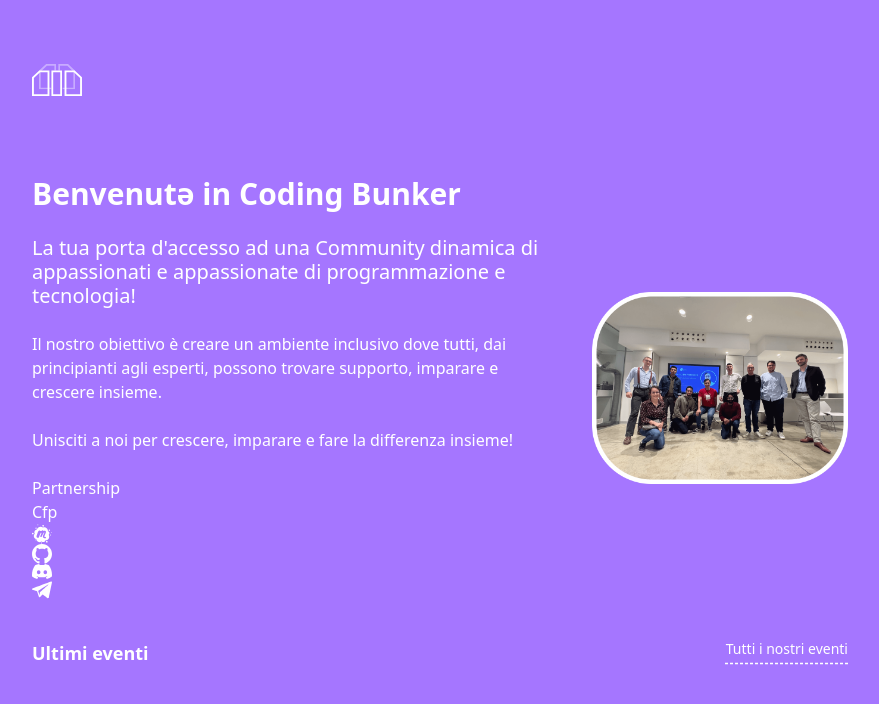
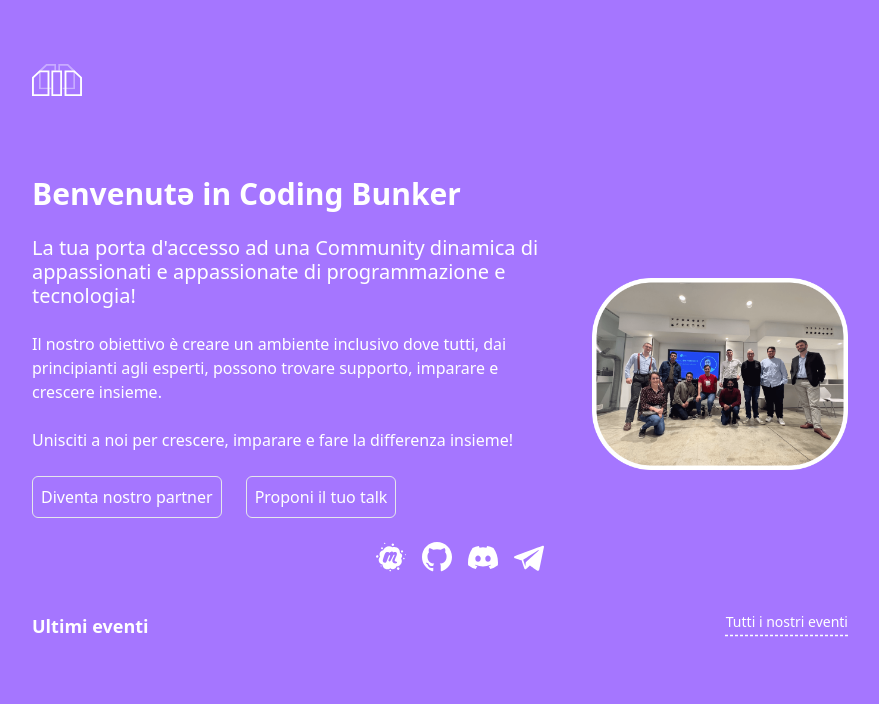
Before and after one commit to ludovicobesana/codingbunker-website, a Next.js app: page / in a window 1280 px wide. Shown: the top 704 px of the page, without its empty margins (200-1079 px from the left). Built offline with nearby package versions, Linux system fonts and the light colour scheme.

Commit message:
updated events

```diff
--- a/package.json
+++ b/package.json
@@ -15,6 +15,7 @@
     "@getbrevo/brevo": "^2.2.0",
     "@notionhq/client": "^2.2.15",
     "axios": "^1.7.2",
+    "classnames": "^2.5.1",
     "luxon": "^3.5.0",
     "next": "14.2.5",
     "react": "^18",
--- a/src/apiClient/NotionApiClient.ts
+++ b/src/apiClient/NotionApiClient.ts
@@ -9,6 +9,7 @@ import {
   PartialPageObjectResponse,
   QueryDatabaseResponse,
 } from "@notionhq/client/build/src/api-endpoints"
+import { DateTime } from "luxon"
 
 const NotionApiClient = () => {
   const notionClient = (): NotionClient => {
@@ -47,6 +48,36 @@ const NotionApiClient = () => {
     return data.results?.[0] as PageObjectResponse
   }
 
+  const fetchNextEvent = async (): Promise<
+    | PageObjectResponse
+    | PartialPageObjectResponse
+    | PartialDatabaseObjectResponse
+    | DatabaseObjectResponse
+    | undefined
+  > => {
+    if (!process.env.NOTION_EVENTS_DATABASE) return undefined
+    const data = await notionClient().databases.query({
+      database_id: process.env.NOTION_EVENTS_DATABASE,
+      archived: false,
+      in_trash: false,
+      page_size: 1,
+      sorts: [
+        {
+          direction: "ascending",
+          property: "Date",
+        },
+      ],
+      filter: {
+        property: "Date",
+        date: {
+          after: DateTime.now().toFormat("yyyy-MM-dd"),
+        },
+      },
+    })
+
+    return data.results?.[0]
+  }
+
   const fetchLastEvents = async (): Promise<
     (
       | PageObjectResponse
@@ -67,20 +98,46 @@ const NotionApiClient = () => {
           property: "Date",
         },
       ],
+      filter: {
+        property: "Date",
+        date: {
+          before: DateTime.now().toFormat("yyyy-MM-dd"),
+        },
+      },
     })
 
     return data.results
   }
 
   const fetchEvents = async (): Promise<
-    NotionDatabaseQueryType<NotionDatabaseEventsQueryProperties>
+    (
+      | PageObjectResponse
+      | PartialPageObjectResponse
+      | PartialDatabaseObjectResponse
+      | DatabaseObjectResponse
+    )[]
   > => {
-    const response = await request({
-      url: `v1/databases/${process.env.NOTION_EVENTS_DATABASE}/query`,
-      method: "POST",
+    if (!process.env.NOTION_EVENTS_DATABASE) return []
+    const data = await notionClient().databases.query({
+      database_id: process.env.NOTION_EVENTS_DATABASE,
+      archived: false,
+      in_trash: false,
+      page_size: 1000,
+      sorts: [
+        {
+          direction: "descending",
+          property: "Date",
+        },
+      ],
+      filter: {
+        property: "Date",
+        date: {
+          before: DateTime.now().toFormat("yyyy-MM-dd"),
+        },
+      },
     })
 
-    return response.data
+    return data.results
   }
 
   const fetchCrew = async (): Promise<QueryDatabaseResponse | undefined> => {
@@ -109,6 +166,7 @@ const NotionApiClient = () => {
     fetchCrew,
     addSubscriber,
     fetchLastEvents,
+    fetchNextEvent,
   }
 }
 
--- a/src/app/events/page.tsx
+++ b/src/app/events/page.tsx
@@ -12,12 +12,21 @@ export const metadata: Metadata = {
 export default async function Page() {
 
     const pageData = await NotionApiClient().fetchEvents()
+    const nextEvent = await NotionApiClient().fetchNextEvent();
 
     return <>
-      <h1 className="text-4xl font-bold mb-8">Tutti i nostri eventi</h1>
-
+      <h1 className="text-4xl font-bold mb-8">I nostri eventi</h1>
+      {nextEvent &&
+          <header className="flex flex-col justify-between gap-2 mt-5 mb-20">
+            <h3 className="text-lg font-bold">Registrati al prossimo evento</h3>
+            <SingleEventCard
+                  className="border-4"
+                  event={nextEvent as PageObjectResponse}
+                />
+          </header>
+      }
       <article className="grid grid-cols-1 gap-4 sm:grid-cols-2 mx-auto">
-        {pageData.results.map((event : any) => (
+        {pageData.map((event : any) => (
             <SingleEventCard
               event={event as PageObjectResponse}
               key={event.id}
--- a/src/app/page.tsx
+++ b/src/app/page.tsx
@@ -14,6 +14,7 @@ import DiscordImage from "../assets/social/discord.svg";
 
 const Home = async () => {
   const lastEvents = await NotionApiClient().fetchLastEvents();
+  const nextEvent = await NotionApiClient().fetchNextEvent();
 
 
   return (
@@ -33,68 +34,60 @@ const Home = async () => {
           <p>
             Unisciti a noi per crescere, imparare e fare la differenza insieme!
           </p>
-          <div className="custom-breadcrumbs">
-            <ul>
-              <li>
-                <a
+          <div className="flex flex-row gap-6">
+              <a
+                  className="group flex cursor-pointer flex-col gap-2 rounded-md border text-white p-2 transition-all duration-300 hover:bg-white hover:text-purple"
                   href="https://forms.gle/FPca5upst1VTGFP86"
                   rel="noreferrer"
                   target="_blank"
                 >
 
-                  Partnership
+                  Diventa nostro partner
                 </a>
-              </li>
-              <li>
                 <a
+                  className="group flex cursor-pointer flex-col gap-2 rounded-md border text-white p-2 transition-all duration-300 hover:bg-white hover:text-purple"
                   href="https://forms.gle/okz6VZ9Uv8JcGTiS8"
                   rel="noreferrer"
                   target="_blank"
                 >
-
-                  Cfp
+                  Proponi il tuo talk
                 </a>
-              </li>
-              <li>
+          </div>
+          <div className="custom-breadcrumbs flex flex-row gap-4 text-right items-center justify-end">
                 <a
                   href="https://www.meetup.com/coding-bunker/"
+                  className="hover:scale-150 transition duration-300"
                   rel="noreferrer"
                   target="_blank"
                 >
 
-                  <Image width={20} height={20} src={MeetupImage} alt="Meetup" />
+                  <Image width={30} height={30} src={MeetupImage} alt="Meetup" />
                 </a>
-              </li>
-              <li>
-
                 <a
                   href="https://github.com/Coding-Bunker"
+                  className="hover:scale-150 transition duration-300"
                   rel="noreferrer"
                   target="_blank"
                 >
-                 <Image width={20} height={20} src={GithubImage} alt="Github" />
+                 <Image width={30} height={30} src={GithubImage} alt="Github" />
                 </a>
-              </li>
-              <li>
-
                 <a
                   href="https://discord.com/invite/9x4FqmTxDu"
+                  className="hover:scale-150 transition duration-300"
+                  rel="noreferrer"
+                  target="_blank"
+                >
+                  <Image width={30} height={30} src={DiscordImage} alt="Discord" />
+                </a>
+                <a
+                  href="https://t.me/codingbunker"
+                  className="hover:scale-150 transition duration-300"
                   rel="noreferrer"
                   target="_blank"
                 >
 
-                  <Image width={20} height={20} src={DiscordImage} alt="Discord" />
+                  <Image width={30} height={30} src={TelegramImage} alt="Telegram" />
                 </a>
-                <a
-                  href="https://t.me/codingbunker"
-                  rel="noreferrer"
-                  target="_blank"
-                >
-
-                  <Image width={20} height={20} src={TelegramImage} alt="Telegram" />
-                </a>
-              </li>
-            </ul>
           </div>
         </div>
 
@@ -110,8 +103,16 @@ const Home = async () => {
       </article>
 
       <article className="flex flex-col gap-8">
+        {nextEvent &&
+          <header className="flex flex-col justify-between gap-2 mt-10">
+            <h3 className="text-lg font-bold">Registrati al prossimo evento</h3>
+            <SingleEventCard
+                  className="border-4"
+                  event={nextEvent as PageObjectResponse}
+                />
+          </header>
+        }
         <header className="flex w-full flex-row justify-between gap-2 mt-10">
-
           <h3 className="text-lg font-bold">Ultimi eventi</h3>
           <Link
             href="/events"
--- a/src/components/SingleEventCard.tsx
+++ b/src/components/SingleEventCard.tsx
@@ -1,16 +1,18 @@
 import { getPlainTextFromBlock } from "@/utils/NotionFormatter"
 import { PageObjectResponse } from "@notionhq/client/build/src/api-endpoints"
+import classNames from "classnames"
 import Link from "next/link"
 
 export interface SingleEventCardProps{
     event: PageObjectResponse
+    className?: string
 }
 
 
 
-const SingleEventCard : React.FC<SingleEventCardProps> = ({event}) =>{
+const SingleEventCard : React.FC<SingleEventCardProps> = ({event, className}) =>{
 
-    return <Link href={"/events/"+getPlainTextFromBlock(event.properties["slug"])} className="group flex cursor-pointer flex-col gap-2 rounded-md border text-white p-4 transition-all duration-300 hover:-translate-y-1.5">
+    return <Link href={"/events/"+getPlainTextFromBlock(event.properties["slug"])} className={classNames(className, "group flex cursor-pointer flex-col gap-2 rounded-md border text-white p-4 transition-all duration-300 hover:-translate-y-1.5")}>
         <div className="flex w-full justify-between gap-3 flex-row items-start">
             <p className="font-semibold">{getPlainTextFromBlock(event.properties["Name"])}</p>
             <div className="text-white whitespace-nowrap">{getPlainTextFromBlock(event.properties["Date"])}</div>
```
Also changed, not shown: src/assets/social/instagram.svg, 1 other file (tests, documents, lock files or other folders).
